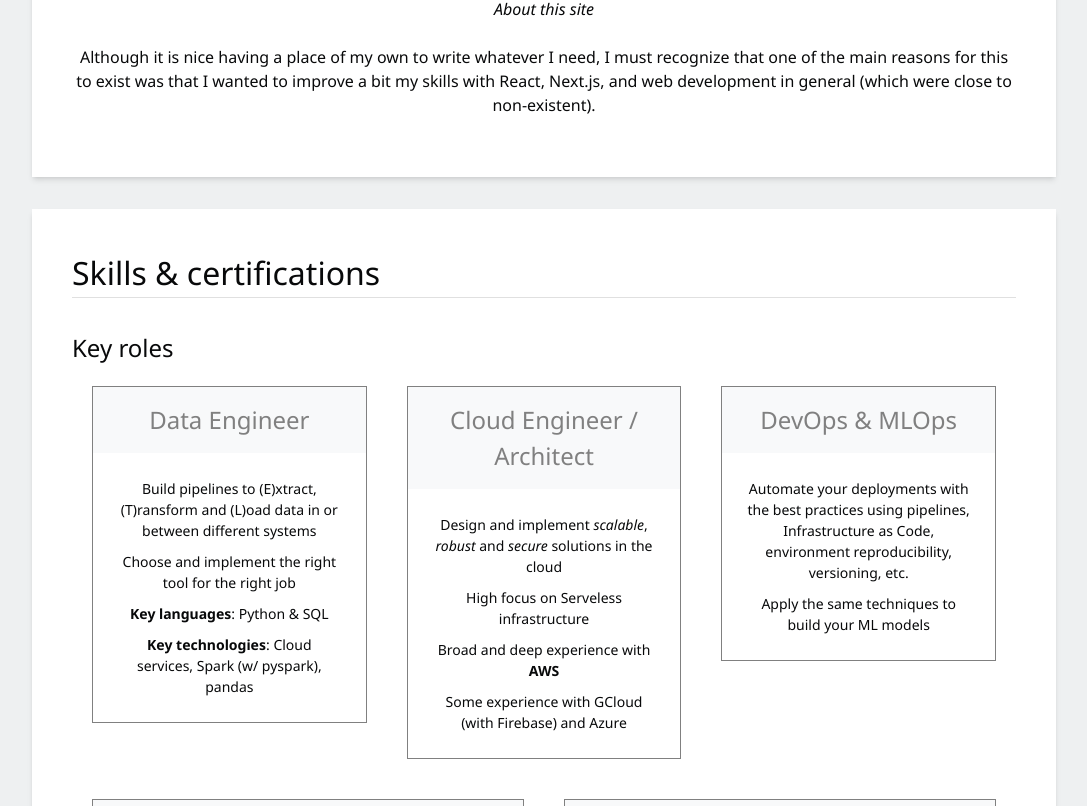
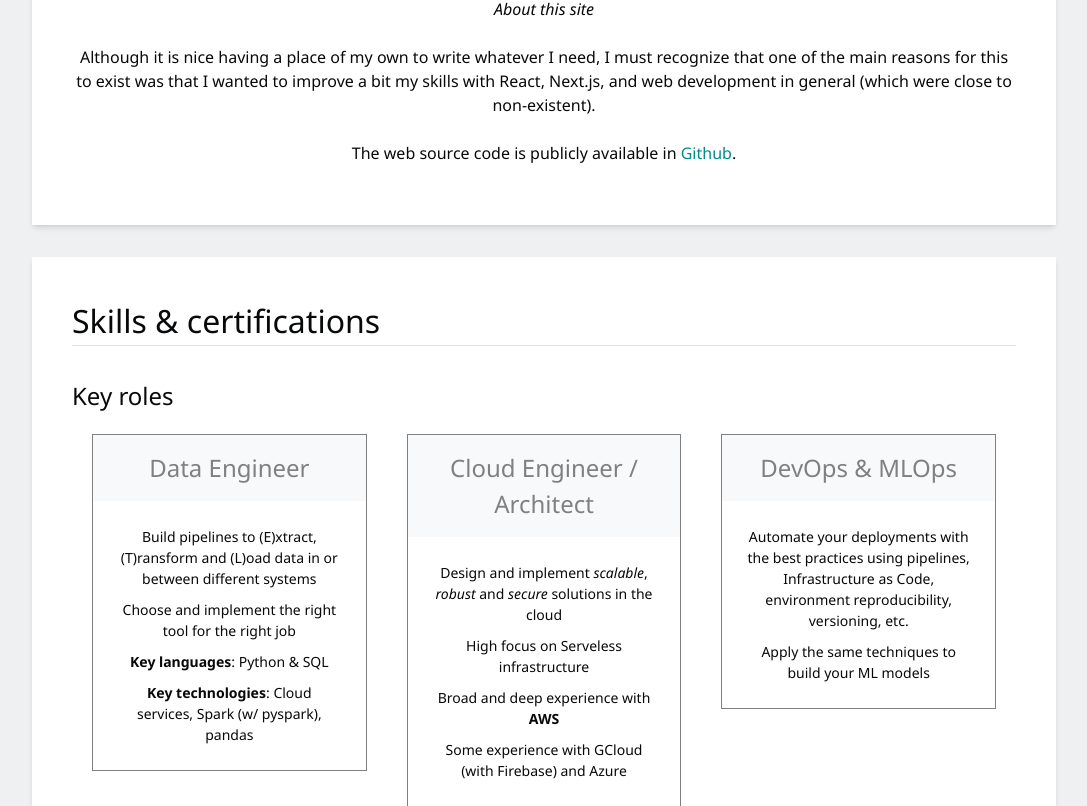
Before and after one commit to jorgemorenop/personal-website, a Next.js app: page / in a window 1280 px wide. Shown: the part 914-1720 px from the top of the page, without its empty margins (96-1183 px from the left). Built offline with nearby package versions, Linux system fonts and the light colour scheme.

Commit message:
Link to source code and do some link shitty styling

```diff
--- a/components/About.tsx
+++ b/components/About.tsx
@@ -41,6 +41,9 @@ export default function About() {
                         wanted
                         to improve a bit my skills with React, Next.js, and web development in general (which were close
                         to non-existent).
+                        <br/>
+                        <br/>
+                        The web source code is publicly available in <a className="link" href="https://github.com/jorgemorenop/personal-website">Github</a>.
 
                     </p>
                 </div>
--- a/components/Contact.tsx
+++ b/components/Contact.tsx
@@ -3,7 +3,7 @@ import PageSection from "./PageSection";
 export default function Contact() {
     return (
         <PageSection sectionName="Contact" sectionId="contact">
-            <b>Email:</b> <a href="mailto:jorgemorenodev@gmail.com">jorgemorenodev@gmail.com</a>
+            <b>Email:</b> <a className="link" href="mailto:jorgemorenodev@gmail.com">jorgemorenodev@gmail.com</a>
         </PageSection>
     )
 }
--- a/styles/globals.css
+++ b/styles/globals.css
@@ -38,15 +38,14 @@ a {
   cursor: pointer;
 }
 
-a.social {
+a.link {
   transition: 0.3s ease;
-  color: black;
-  border-radius: 50px;
-  padding: 8px;
+  color: darkcyan;
 }
-.social:hover {
-  color: gray;
+.link:hover {
+  color: darkblue;
 }
+
 
 * {
   box-sizing: border-box;
```
